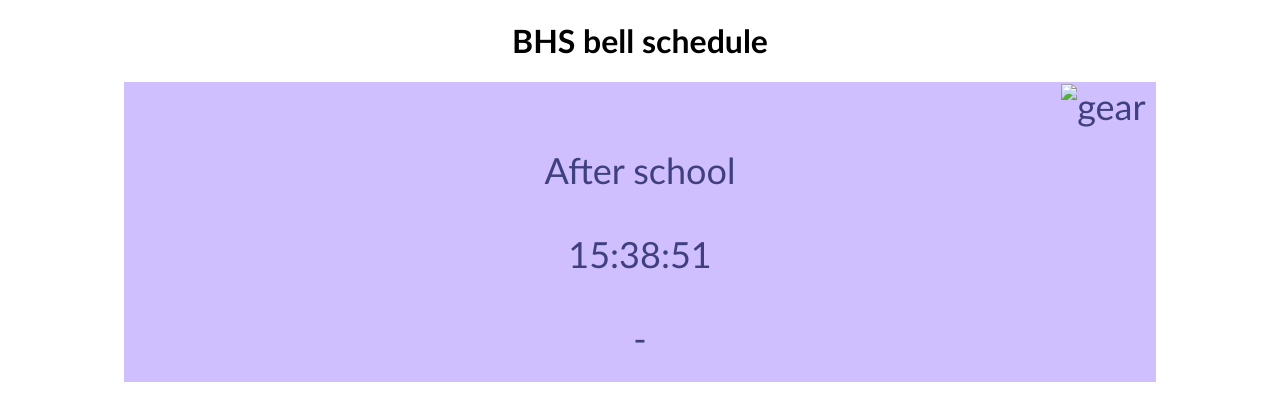
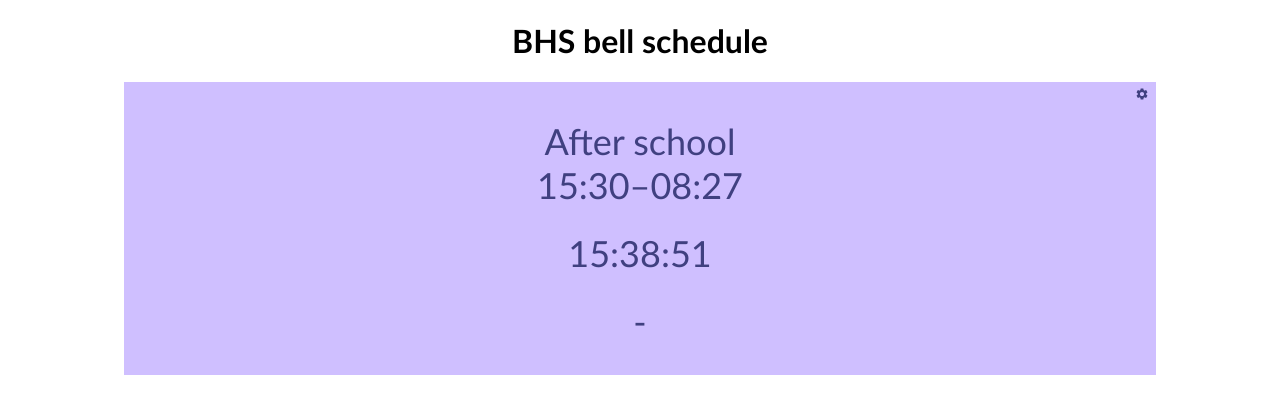
Before and after one commit to gigamonkey/bells, a plain HTML site: page index.html in a window 1280 px wide. Drawn offline with Linux system fonts and the light colour scheme.

Commit message:
Inlining SVG and adding period time.

```diff
--- a/bells.js
+++ b/bells.js
@@ -1,5 +1,4 @@
-const PREVIOUS_DAY = [-2, -3, -1, -1, -1, -1, -1];
-const NEXT_DAY = [1, 1, 1, 1, 1, 3, 2, 1];
+const NEXT_DAY = [1, 1, 1, 1, 1, 3, 2];
 
 const DEFAULT_EXTRA_PERIODS = Array(7).fill({ zero: false, seventh: false });
 
@@ -112,16 +111,16 @@ function endOfToday() {
 }
 
 function endOfPreviousDay(t) {
-  let day = new Date(t);
-  day.setDate(day.getDate() + PREVIOUS_DAY[day.getDay()]);
-  let sched = schedule(day);
-  return toDate(sched[last_period(day)].end, day);
+  let d = new Date(t);
+  d.setDate(d.getDate() - NEXT_DAY[NEXT_DAY.length - 1 - d.getDay()]);
+  let sched = schedule(d);
+  return toDate(sched[last_period(d)].end, d);
 }
 
 function startOfNextDay(t) {
-  let day = new Date(t);
-  day.setDate(day.getDate() + NEXT_DAY[day.getDay()]);
-  return toDate(schedule(t)[first_period(day)].start, day);
+  let d = new Date(t);
+  d.setDate(d.getDate() + NEXT_DAY[d.getDay()]);
+  return toDate(schedule(t)[first_period(d)].start, d);
 }
 
 function loadConfiguration() {
@@ -153,12 +152,12 @@ function setupConfigPanel() {
     zero.checked = ep.zero;
     seventh.checked = ep.seventh;
 
-    zero.onchange = (e) => {
+    zero.onchange = () => {
       ep.zero = zero.checked;
       saveConfiguration();
     };
 
-    seventh.onchange = (e) => {
+    seventh.onchange = () => {
       ep.seventh = seventh.checked;
       saveConfiguration();
     };
@@ -167,7 +166,7 @@ function setupConfigPanel() {
   }
 }
 
-function toggleConfig(e) {
+function toggleConfig() {
   let table = document.querySelector("#configuration table");
   table.style.display = table.style.display === "table" ? "none" : "table";
 }
@@ -175,13 +174,26 @@ function toggleConfig(e) {
 function update() {
   let now = new Date();
   let p = currentPeriod(now);
-  document.getElementById("period").innerHTML = p.name;
+  let pdiv = document.getElementById("period");
+  pdiv.replaceChildren(periodName(p), periodTimes(p));
   document.getElementById("left").innerHTML = hhmmss(p.end - now);
   if (endOfToday() > now) {
     document.getElementById("today").innerHTML = hhmmss(endOfToday() - now);
   } else {
     document.getElementById("today").innerHTML = "-";
   }
+}
+
+function periodName(p) {
+  let d = document.createElement("p");
+  d.innerHTML = p.name;
+  return d;
+}
+
+function periodTimes(p) {
+  let d = document.createElement("p");
+  d.innerHTML = timestring(p.start) + "–" + timestring(p.end);
+  return d;
 }
 
 function timestring(t) {
--- a/index.html
+++ b/index.html
@@ -15,7 +15,15 @@
   <h1>BHS bell schedule</h1>
   <div id="container">
     <div id="configuration">
-      <div id="gear"><img src="settings_black_24dp.svg" alt="gear"></div>
+      <div id="gear">
+        <svg xmlns="http://www.w3.org/2000/svg" viewbox="0 0 24 24">
+        <g>
+          <path d="M0,0h24v24H0V0z" fill="none"></path>
+          <path d=
+          "M19.14,12.94c0.04-0.3,0.06-0.61,0.06-0.94c0-0.32-0.02-0.64-0.07-0.94l2.03-1.58c0.18-0.14,0.23-0.41,0.12-0.61 l-1.92-3.32c-0.12-0.22-0.37-0.29-0.59-0.22l-2.39,0.96c-0.5-0.38-1.03-0.7-1.62-0.94L14.4,2.81c-0.04-0.24-0.24-0.41-0.48-0.41 h-3.84c-0.24,0-0.43,0.17-0.47,0.41L9.25,5.35C8.66,5.59,8.12,5.92,7.63,6.29L5.24,5.33c-0.22-0.08-0.47,0-0.59,0.22L2.74,8.87 C2.62,9.08,2.66,9.34,2.86,9.48l2.03,1.58C4.84,11.36,4.8,11.69,4.8,12s0.02,0.64,0.07,0.94l-2.03,1.58 c-0.18,0.14-0.23,0.41-0.12,0.61l1.92,3.32c0.12,0.22,0.37,0.29,0.59,0.22l2.39-0.96c0.5,0.38,1.03,0.7,1.62,0.94l0.36,2.54 c0.05,0.24,0.24,0.41,0.48,0.41h3.84c0.24,0,0.44-0.17,0.47-0.41l0.36-2.54c0.59-0.24,1.13-0.56,1.62-0.94l2.39,0.96 c0.22,0.08,0.47,0,0.59-0.22l1.92-3.32c0.12-0.22,0.07-0.47-0.12-0.61L19.14,12.94z M12,15.6c-1.98,0-3.6-1.62-3.6-3.6 s1.62-3.6,3.6-3.6s3.6,1.62,3.6,3.6S13.98,15.6,12,15.6z">
+          </path>
+        </g></svg>
+      </div>
       <table style="display: none">
         <thead>
           <tr>
@@ -53,9 +61,11 @@
         </tbody>
       </table>
     </div>
-    <div id="period"></div>
-    <div id="left"></div>
-    <div id="today"></div>
+    <div id="main">
+      <div id="period"></div>
+      <div id="left"></div>
+      <div id="today"></div>
+    </div>
   </div>
 </body>
 </html>
--- a/style.css
+++ b/style.css
@@ -9,33 +9,45 @@ h1 { text-align: center; }
     width: 80%;
     margin: auto;
     text-align: center;
-    padding: 2px 10px;
+    padding: 2px 10px 20px;
     color: rgba(64, 64, 128, 1);
     background: rgba(64, 0, 255, 0.25);
 }
+
 
 #container > div {
     text-align: center;
     width: 100%;
 }
 
-#configuration {
-    padding: 0;
+
+#main > div {
+    padding: 12px 0;
 }
 
-#period, #left, #today {
-    padding: 20px 0;
+#period > p {
+    padding: 0;
+    margin: 0;
 }
 
 
+#configuration {
+    padding: 3px;
+    margin: 0;
+    font-size: 14px;
+}
+
 #gear {
     text-align: right;
-    width: 100%;
 }
 
-#gear img {
+#gear svg {
+    fill: rgba(64, 64, 128, 1);
     width: 14px;
     height: 14px;
+    padding: 0;
+    margin: 0;
+    font-size: 14px;
 }
 
 #configuration table {
```
